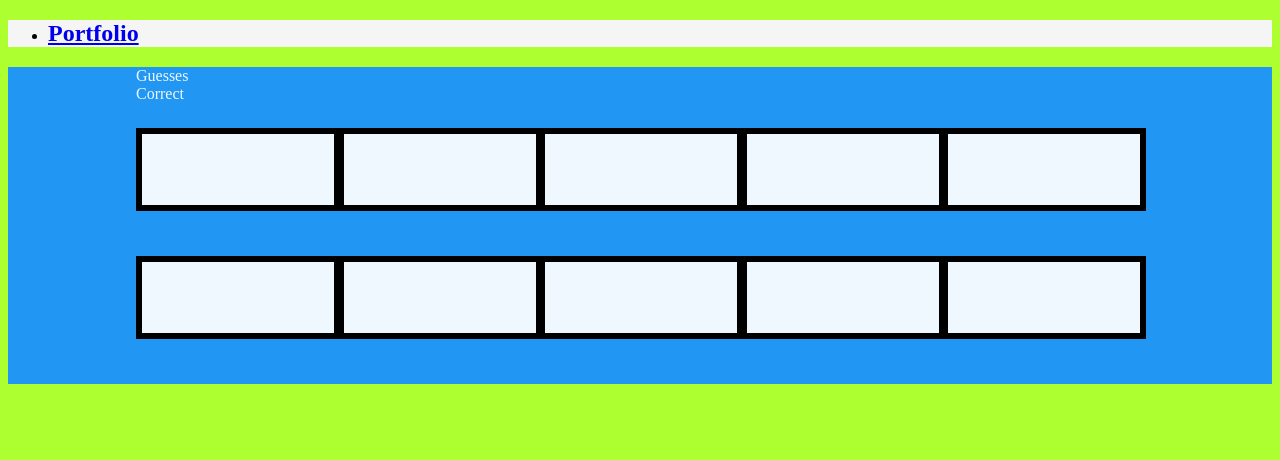
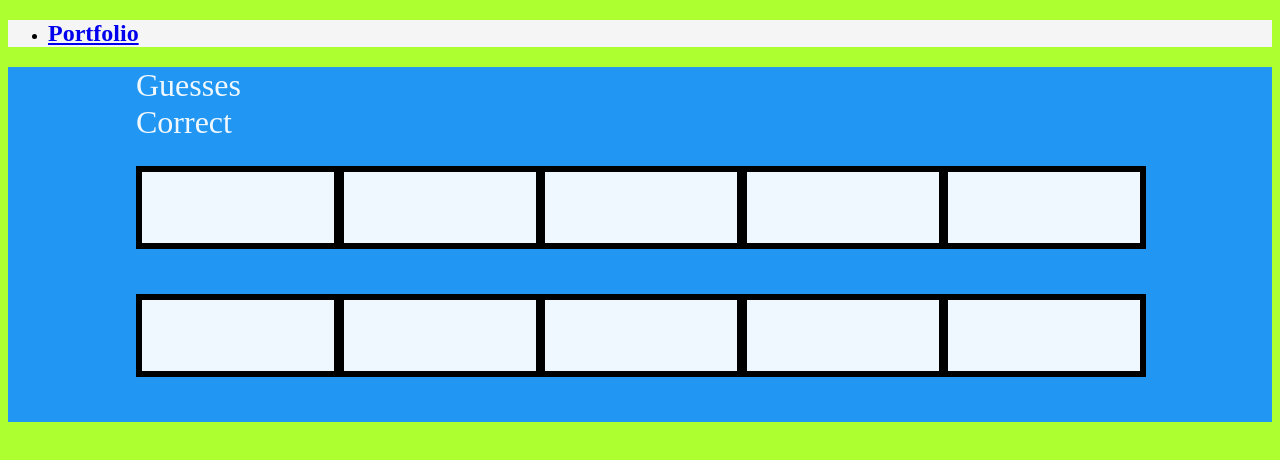
Before and after one commit to ajwickham/cardstack, a website built with webpack: page src/index.html in a window 1280 px wide. Built offline with nearby package versions, Linux system fonts and the light colour scheme.

Commit message:
working and fonts sort of sorted

```diff
--- a/src/css/styles.css
+++ b/src/css/styles.css
@@ -19,8 +19,10 @@
 
 }
 
-.h1 {
+.hfont1 {
   color: aliceblue;
+  font: Sans-Serif;
+  font-size: xx-large;
 }
 
 .grid-container {
--- a/src/index.html
+++ b/src/index.html
@@ -28,11 +28,11 @@
     </nav>
 
     <div class="score-container">
-        <div class = "g1 h1">Guesses</div>
-        <div class = "h1" id= "g2"></div>
+        <div class = "g1 hfont1">Guesses</div>
+        <div class = "hfont1" id= "g2"></div>
         <div class = "space"></div>
-        <div class = "r1 h1">Correct</div>
-        <div class = "h1" id= "r2"></div>
+        <div class = "r1 hfont1">Correct</div>
+        <div class = "hfont1" id= "r2"></div>
     </div>
 
     <div class="grid-container">
```
Also changed, not shown: 1 other file.
